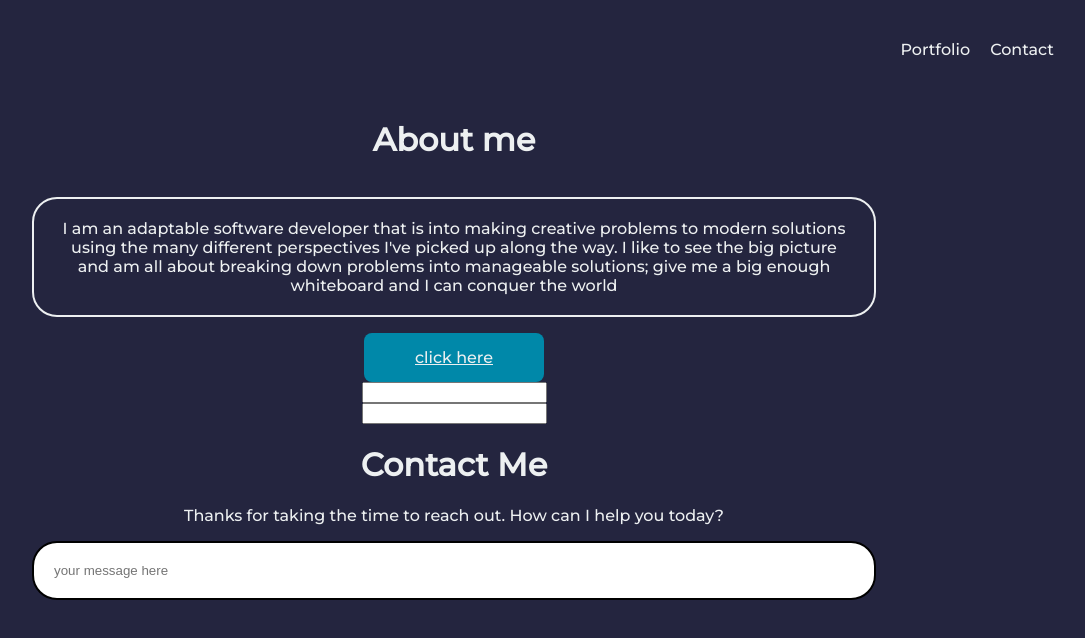
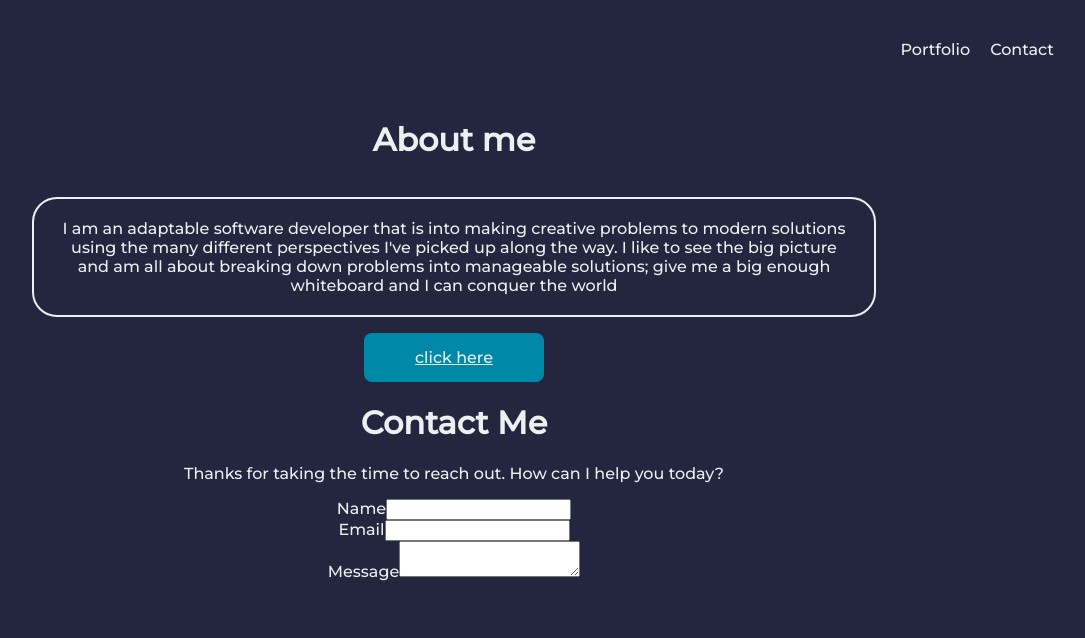
Before and after one commit to ConnerMcCabe/Portfolio, a React (Create React App) app: page / in a window 1280 px wide. Shown: the top 638 px of the page, without its empty margins (186-1271 px from the left). Built offline with nearby package versions, Linux system fonts and the light colour scheme.

Commit message:
restructuring proj

```diff
--- a/src/Component/Contact.js
+++ b/src/Components/Contact/Contact.js
@@ -14,25 +14,23 @@ function Contact(props) {
         </p>
       <a className="buttons" href="https://github.com/ConnerMcCabe" target="_blank" rel="noopener noreferrer">click here</a>
       <div className='container'>
+      <h1>Contact Me</h1>
+      <p>Thanks for taking the time to reach out. How can I help you today?</p>
         <form>
           <div className='formColumn'>
-            <label className='label'></label>
+            <label className='label'>Name</label>
             <input className='input'></input>
           </div>
           <div className='formColumn'>
-            <label className='label'></label>
+            <label className='label'>Email</label>
             <input className='input'></input>
           </div>
-
-
+          <div className='messageColumn'>
+            <label className='label'>Message</label>
+            <textarea></textarea>
+          </div>
         </form>
-      <h1>Contact Me</h1>
-      <p>Thanks for taking the time to reach out. How can I help you today?</p>
-      <input className="messagebox" placeholder="your message here"></input>
-
       </div>
-
-
     </div>
   )
 }
--- /dev/null
+++ b/src/Components/Navbar/Navbar.css
@@ -0,0 +1,54 @@
+
+.navigation {
+    display: flex;
+    justify-content: flex-end;
+    align-items: center;
+    padding: 30px 30px
+}
+
+.navbar {
+    display: flex;
+    flex-direction: row-reverse;
+}
+
+.navItem {
+    font-family: "Montserrat", sans-serif;
+    font-weight: 500;
+    font-size: 16px;
+    color: #edf0f1;
+    text-decoration: none;
+    padding: 10px;
+    transition: all 0.3s ease;
+}
+
+.navItem:hover {
+    color: #0088a9;
+}
+
+.about, .contact, .projects {
+    display: flex;
+    flex-direction: column;
+    align-items: center;
+}
+
+.bio, .messagebox {
+    width: 100vmin;
+    border-radius: 25px;
+    border: 2px solid;
+    padding: 20px;
+}
+
+.buttons {
+    width: 150px;
+    padding: 15px;
+    background: #0088a9;
+    border-radius: 8px 8px 8px 8px;
+    font-weight: 500;
+    font-size: 16px;
+    color: #edf0f1;
+}
+
+.button:hover {
+    transition: all 0.3s ease;
+    background: #0b00a9;
+}
--- a/src/Component/Project.js
+++ b/src/Components/Portfolio/Project.js
@@ -9,7 +9,7 @@ function Proj(props) {
         <ul>
           <li>Message Board</li>
           <li>Travel Board</li>
-          <li></li>
+          <li>algorithms visualized</li>
 
 
         </ul>
```
Also changed, not shown: src/App/App.js (+4 -4 lines), src/Components/Contact/About.js (renamed from src/Component/About.js), src/Components/Navbar/Navbar.js (renamed from src/Component/Navbar/Navbar.js).
